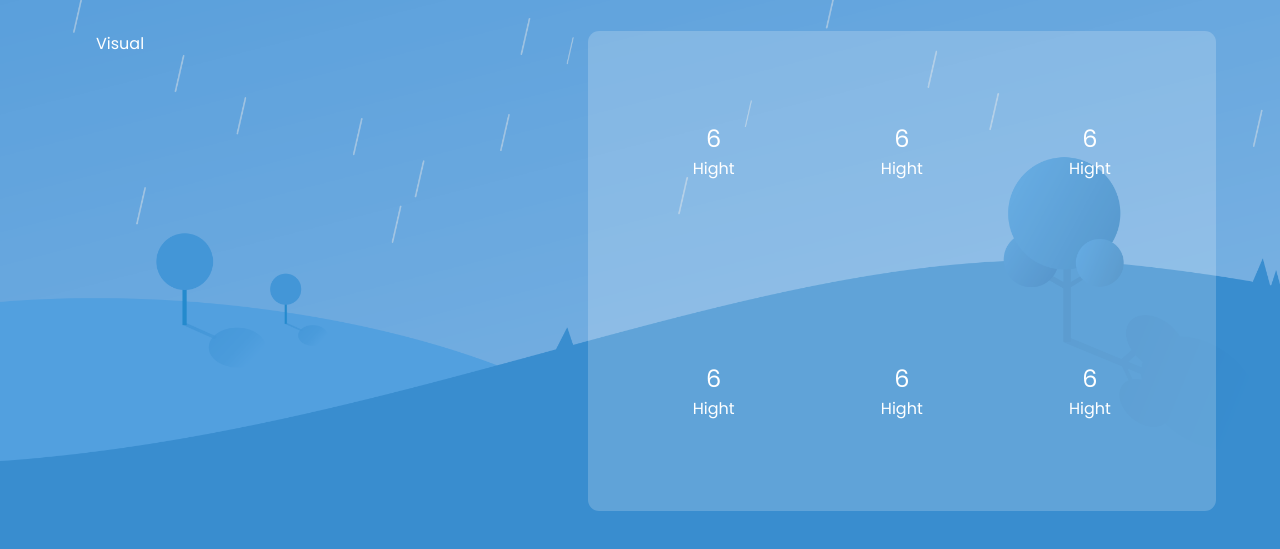
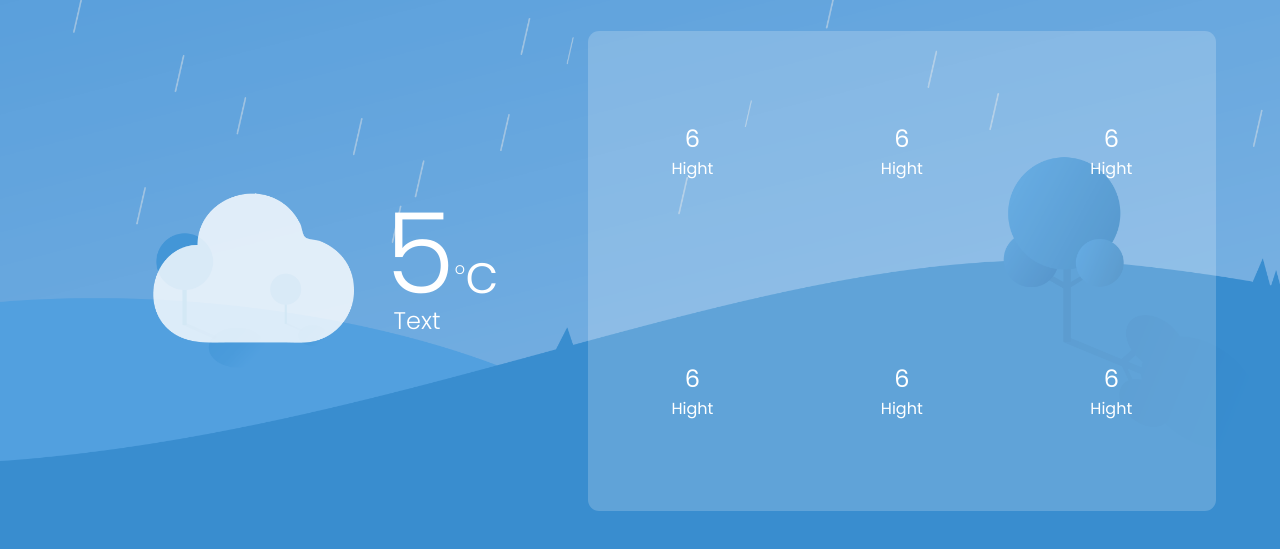
Before and after one commit to AnisShreyan/WeatherApp-Responsive-Html-Template, a plain HTML site: page index.html in a window 1280 px wide. Shown: the part 185-734 px from the top of the page. Drawn offline with Linux system fonts and the light colour scheme.

Commit message:
updating

```diff
--- a/index.html
+++ b/index.html
@@ -5,7 +5,7 @@
     <meta charset="UTF-8">
     <meta http-equiv="X-UA-Compatible" content="IE=edge">
     <meta name="viewport" content="width=device-width, initial-scale=1.0">
-    <title>Document</title>
+    <title>WeatherApp Responsive Html Template</title>
     <link rel="stylesheet" href="style.css">
 </head>
 
@@ -14,9 +14,17 @@
         <div class="city">
             <h1>London</h1>
         </div>
-        <div class="visual data-bar">Visual</div>
+        <div class="visual">
+            <div><img class="watehr-icon" src="./cloud.png" alt=""></div>
+            <div class="temperat-data">
+                <div class="temperat">5<span class="temperat-unit"><sup>o</sup>c</span>
+                    <br>
+                    <span class="temperat-sub">Text</span>
+                </div>
+            </div>
+        </div>
 
-        <div class="data data-bar">
+        <div class="data">
             <div class="Data-List">
                 <ul>
                     <li>
--- a/style.css
+++ b/style.css
@@ -3,7 +3,6 @@
 body {
     margin: 0;
     padding: 0;
-    background-color: aqua;
     font-family: 'Poppins', sans-serif;
     background-image: url('./bg-clouds.png');
     background-size: cover;
@@ -21,27 +20,24 @@ body {
     grid-template-areas: "city city"
         "visual data"
     ;
-    /* background-color: rgba(245, 40, 145, 0.3); */
-    /* border-radius: 0.5rem; */
     color: white;
 }
 
 .city {
     grid-area: city;
-    /* background-color: blue; */
     padding: 0 2rem;
 }
 
 .visual {
     grid-area: visual;
-    /* background-color: blueviolet; */
-    padding: 0 2rem;
+    display: flex;
+    justify-content: center;
+    align-items: center;
 }
 
 .data {
     grid-area: data;
     background-color: rgba(255, 255, 255, 0.2);
-    padding: 0 2rem;
     border-radius: 0.7rem;
 }
 
@@ -64,8 +60,6 @@ ul {
 .Data-List {
     display: flex;
     height: 100%;
-    /* justify-content: center;
-    align-items: center; */
     flex-wrap: wrap;
     flex-direction: column;
     justify-content: space-around;
@@ -89,3 +83,35 @@ ul {
 .dataulsub {
     font-size: 1rem;
 }
+
+
+
+/* vsul */
+.watehr-icon {
+    height: 150px;
+    opacity: 0.8;
+}
+
+.temperat {
+    font-size: 7rem;
+    font-weight: 100;
+    line-height: 1rem;
+}
+
+.temperat-unit {
+    font-size: 3.4rem;
+}
+
+.temperat-unit sup {
+    font-size: 1rem;
+}
+
+.temperat-sub {
+    font-size: 1.5rem;
+    padding-left: 0.5rem;
+}
+
+.temperat-data {
+    padding-left: 2rem;
+    padding-top: 2rem;
+}
```
Also changed, not shown: cloud.png (added), cloud1.png (added).
